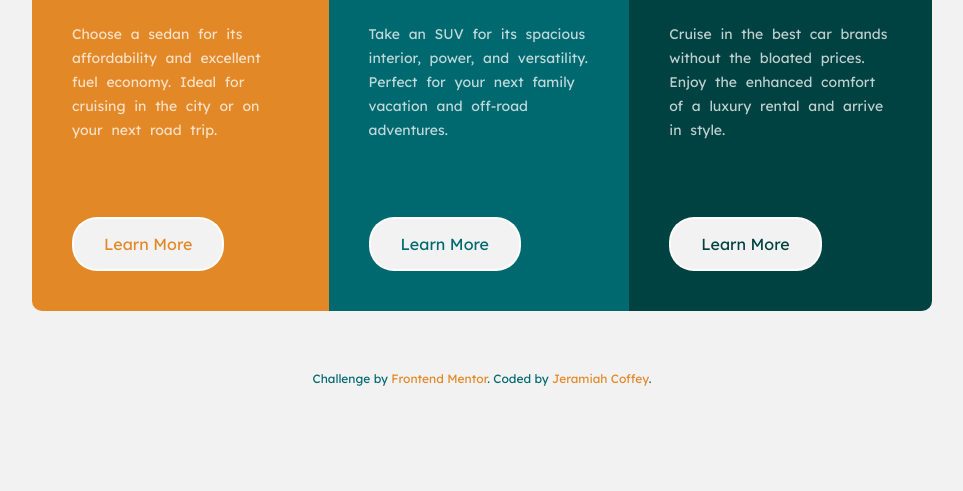
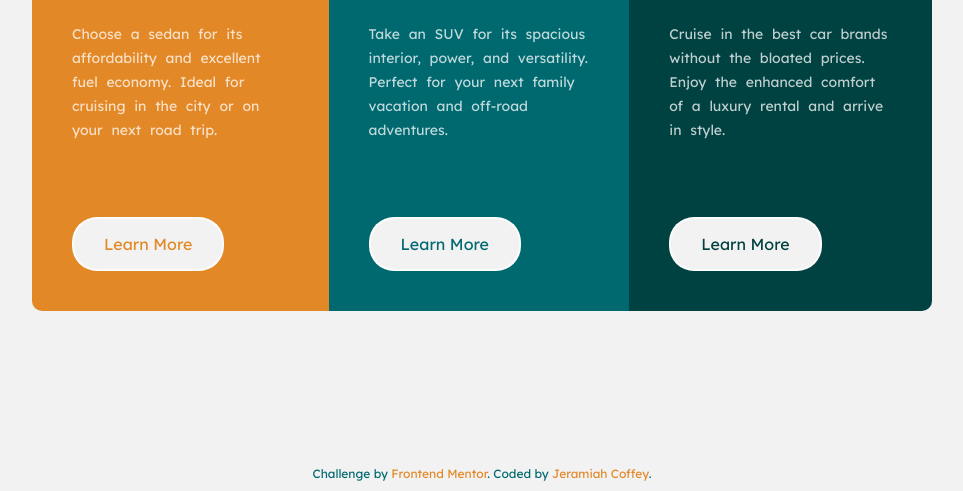
Before and after one commit to jeramiahgcoffey/3-column-preview-card-component, a plain HTML site: page index.html in a window 1280 px wide. Shown: the part 309-800 px from the top of the page, without its empty margins (158-1121 px from the left). Drawn offline with Linux system fonts and the light colour scheme.

Commit message:
layout fix

```diff
--- a/style.css
+++ b/style.css
@@ -33,6 +33,7 @@ p {
 
 .container {
     display: flex;
+    height: 100%;
     padding: 60px 15px;
     align-items: center;
     justify-content: center;
@@ -110,7 +111,6 @@ p {
 
 .attribution {
     position: static;
-    bottom: 0;
     width: 100%;
     padding-bottom: 10px;
     text-align: center;
```
